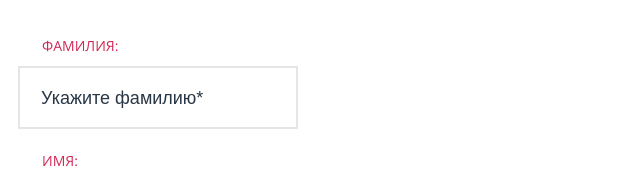
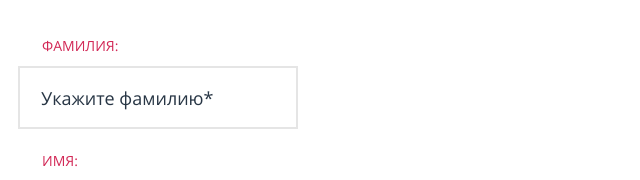
Before and after one commit to yeellowfish16/58976-pink, a website: page source/form.html in a window 1280 px wide. Shown: the part 587-767 px from the top of the page, 0-640 px from the left. Drawn offline with nearby package versions, Linux system fonts and the light colour scheme; files that its build step writes are made by us from their sources.

Commit message:
add font-family for input in form

```diff
--- a/source/sass/form.scss
+++ b/source/sass/form.scss
@@ -30,6 +30,7 @@
 .form__text-input {
   width: 91%;
   padding: 15px 0 14px 21px;
+  font-family: "Open Sans", "Arial", sans-serif;
   font-size: 18px;
   line-height: 30px;
   color: $main-color;
```
